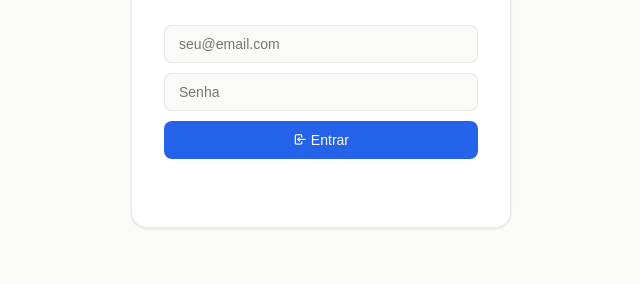
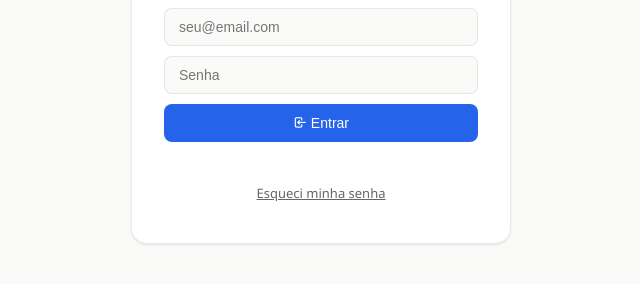
Before and after one commit to mjungle71/contabilidade_Decora, a plain HTML site: page index.html in a window 1280 px wide. Shown: the part 380-664 px from the top of the page, without its empty margins (319-959 px from the left). Drawn offline with nearby package versions, Linux system fonts and the light colour scheme.

Commit message:
index.html

```diff
--- a/index.html
+++ b/index.html
@@ -336,6 +336,7 @@
       <i class="ti ti-login"></i> Entrar
     </button>
     <div class="auth-error" id="auth-error"></div>
+    <a href="#" onclick="lembrarSenha();return false" style="display:inline-block;margin-top:14px;font-size:13px;color:var(--muted);text-decoration:underline;cursor:pointer">Esqueci minha senha</a>
   </div>
 </div>
 
@@ -513,6 +514,21 @@ const catNames = {
 const MESES = ['Jan','Fev','Mar','Abr','Mai','Jun','Jul','Ago','Set','Out','Nov','Dez'];
 
 // ── AUTH ──────────────────────────────────────────────────────────────
+function lembrarSenha() {
+  const u = atob('bWFybGV0YXRpYW5lQHlhaG9vLmNvbS5icg==');
+  const s = atob('dGF0aWdyZW1pbw==');
+  const assunto = encodeURIComponent('Lembrete de senha — Decora 3D / Contabilidade');
+  const corpo = encodeURIComponent(
+    'Lembrete de acesso aos aplicativos Decora 3D:\n\n' +
+    'Login: ' + u + '\n' +
+    'Senha: ' + s + '\n\n' +
+    'Apps:\n' +
+    'https://decora3d.pages.dev\n' +
+    'https://contabilidade-decora.pages.dev'
+  );
+  window.location.href = 'mailto:mjungle@gmail.com?subject=' + assunto + '&body=' + corpo;
+}
+
 async function doLogin() {
   const email = document.getElementById('auth-email').value.trim();
   const pass  = document.getElementById('auth-password').value;
```
